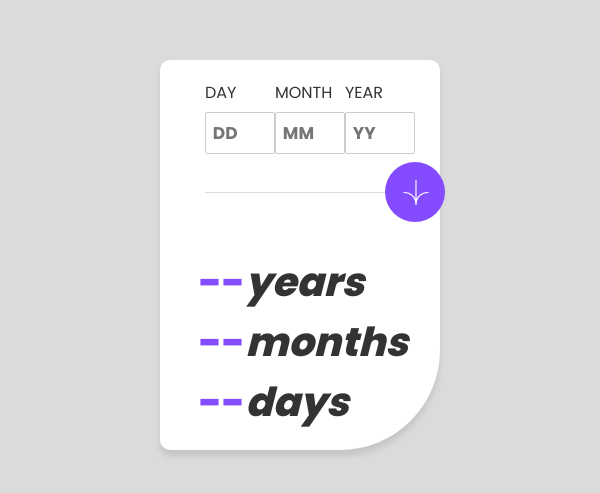
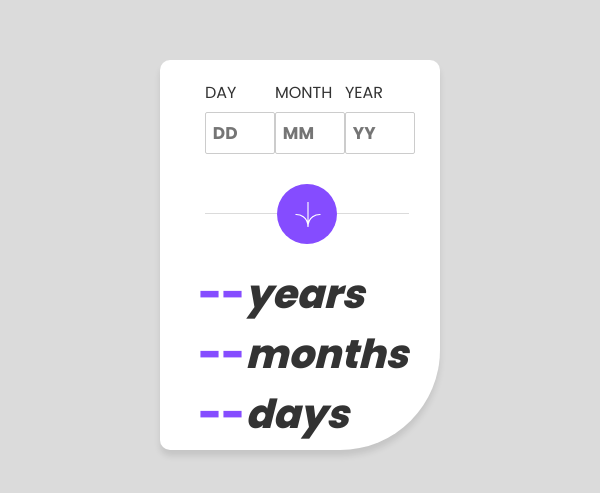
Before and after one commit to Cyntra-22/ageCalculator, a Svelte app: page / in a window 600 px wide. Shown: the part 145-638 px from the top of the page. Built offline with nearby package versions, Linux system fonts and the light colour scheme.

Commit message:
updated the style for responsive style

```diff
--- a/src/App.svelte
+++ b/src/App.svelte
@@ -64,7 +64,7 @@
 			height: 350px;
 		}
 		.year-calculation{
-			padding-top: 30px;
+			padding-top: 20px;
 		}
 
 		.date-conponent{
--- a/src/Date.svelte
+++ b/src/Date.svelte
@@ -138,7 +138,10 @@
 	.line{
         width: 100%;
 		border-bottom: 1px solid hsl(0, 0%, 86%);
+	}
 
+	#display-line{
+		display: none;
 	}
 
 	.img-style {
@@ -169,12 +172,20 @@
 		color: red;
 	}
 
+
 	@media (min-width: 400px ) and (max-width: 765px){
 
 		input{
 			width: 70px;
 			font-size: 17px;
+			margin-bottom: 30px;
     	}
+		.line{
+			width: 30%;
+		}
+		#display-line{
+		display: block;
+	}
 
 	}
 </style>
@@ -214,4 +225,5 @@
 		<div class="img-style">
 			<button on:click={calculation_Age}><img src="/icon-arrow.svg" alt="logo arrow" /></button>
 		</div>
+	<div class="line" id="display-line"></div>
 </div>
```
